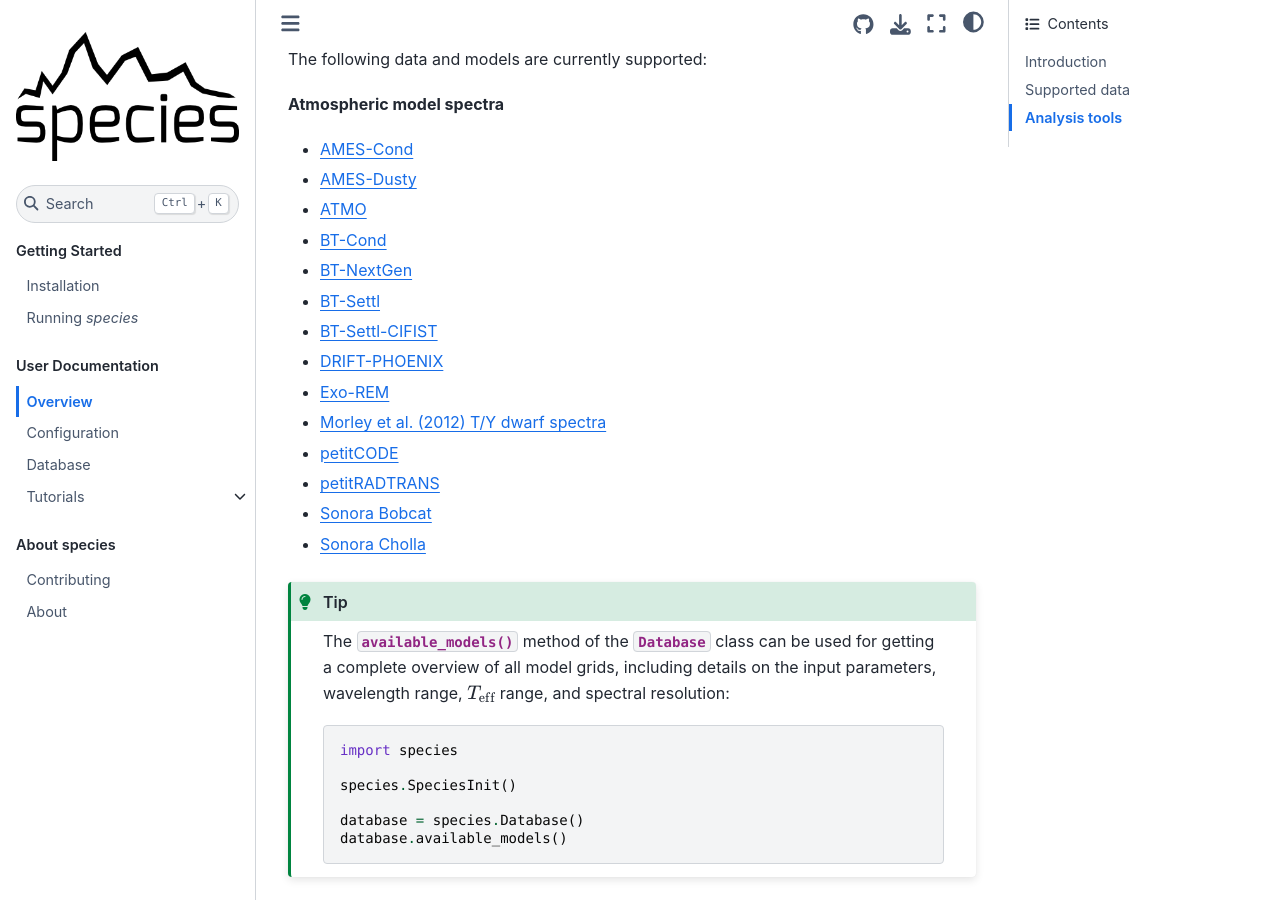
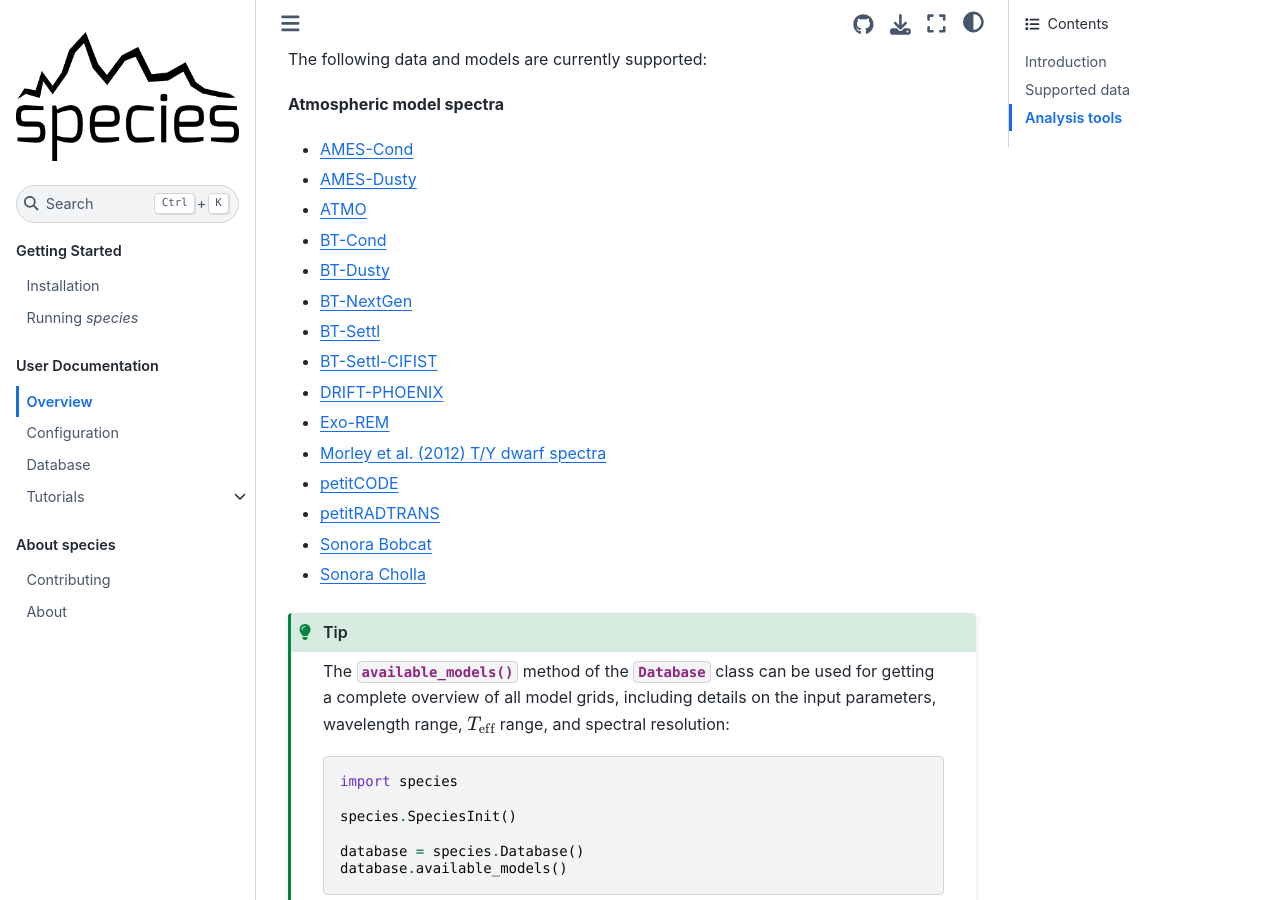
Before and after one commit to tomasstolker/species, a Sphinx documentation site: the page built from docs/overview.rst, in a window 1280 px wide and 900 px high, scrolled down 523 px. Built offline with Sphinx 7.4.7 and the Sphinx Book theme 1.1.4, drawn with Linux system fonts in a browser that asks for light colours; pages that are not in the unit, such as notebooks, are missing from menus.

Commit message:
Support for BT-Dusty model spectra

```diff
--- a/docs/overview.rst
+++ b/docs/overview.rst
@@ -21,6 +21,7 @@ The following data and models are currently supported:
 - `AMES-Dusty <https://phoenix.ens-lyon.fr/Grids/AMES-Dusty/>`_
 - `ATMO <http://svo2.cab.inta-csic.es/svo/theory/newov2/index.php?models=atmo2020_ceq>`_
 - `BT-Cond <http://svo2.cab.inta-csic.es/svo/theory/newov2/index.php?models=bt-cond>`_
+- `BT-Dusty <http://svo2.cab.inta-csic.es/svo/theory/newov2/index.php?models=bt-dusty>`_
 - `BT-NextGen <https://phoenix.ens-lyon.fr/Grids/BT-NextGen/SPECTRA/>`_
 - `BT-Settl <http://svo2.cab.inta-csic.es/svo/theory/newov2/index.php?models=bt-settl>`_
 - `BT-Settl-CIFIST <http://svo2.cab.inta-csic.es/svo/theory/newov2/index.php?models=bt-settl-cifist>`_
```
Also changed, not shown: 1 other file.
